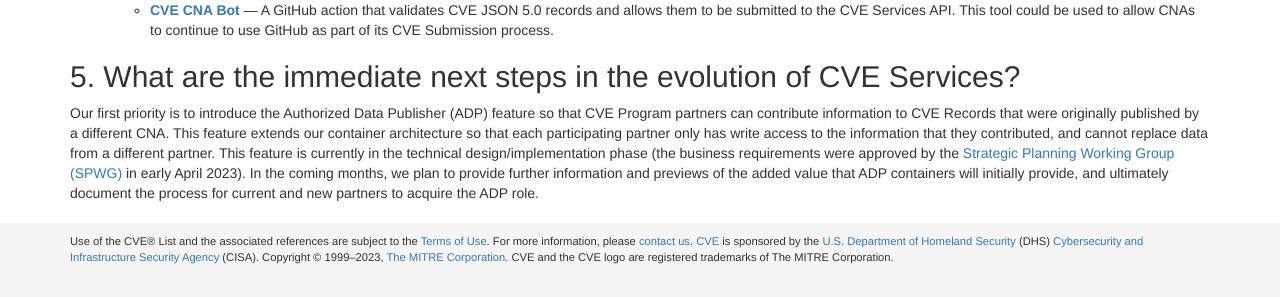
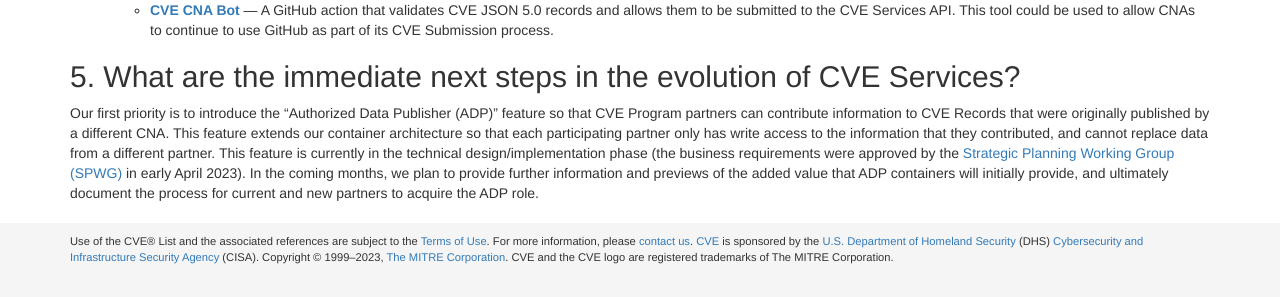
Before and after one commit to CVEProject/cveproject.github.io, a Jekyll site: the page built from cvelist-github-pilot-deprecation-faqs.md, in a window 1280 px wide. Shown: the part 1448-1745 px from the top of the page. Built offline with Jekyll 4.4.1, drawn with Linux system fonts in a browser that asks for light colours; nearby versions of some CDN libraries.

```diff
--- a/cvelist-github-pilot-deprecation-faqs.md
+++ b/cvelist-github-pilot-deprecation-faqs.md
@@ -46,4 +46,4 @@ The following resources are available to help CNAs build a more automated infras
 
 ## 5.	What are the immediate next steps in the evolution of CVE Services?
 
-Our first priority is to introduce the Authorized Data Publisher (ADP) feature so that CVE Program partners can contribute information to CVE Records that were originally published by a different CNA. This feature extends our container architecture so that each participating partner only has write access to the information that they contributed, and cannot replace data from a different partner. This feature is currently in the technical design/implementation phase (the business requirements were approved by the [Strategic Planning Working Group (SPWG)](https://www.cve.org/ProgramOrganization/WorkingGroups#StrategicPlanningWorkingGroupSPWG) in early April 2023). In the coming months, we plan to provide further information and previews of the added value that ADP containers will initially provide, and ultimately document the process for current and new partners to acquire the ADP role.
+Our first priority is to introduce the “Authorized Data Publisher (ADP)” feature so that CVE Program partners can contribute information to CVE Records that were originally published by a different CNA. This feature extends our container architecture so that each participating partner only has write access to the information that they contributed, and cannot replace data from a different partner. This feature is currently in the technical design/implementation phase (the business requirements were approved by the [Strategic Planning Working Group (SPWG)](https://www.cve.org/ProgramOrganization/WorkingGroups#StrategicPlanningWorkingGroupSPWG) in early April 2023). In the coming months, we plan to provide further information and previews of the added value that ADP containers will initially provide, and ultimately document the process for current and new partners to acquire the ADP role.
```
